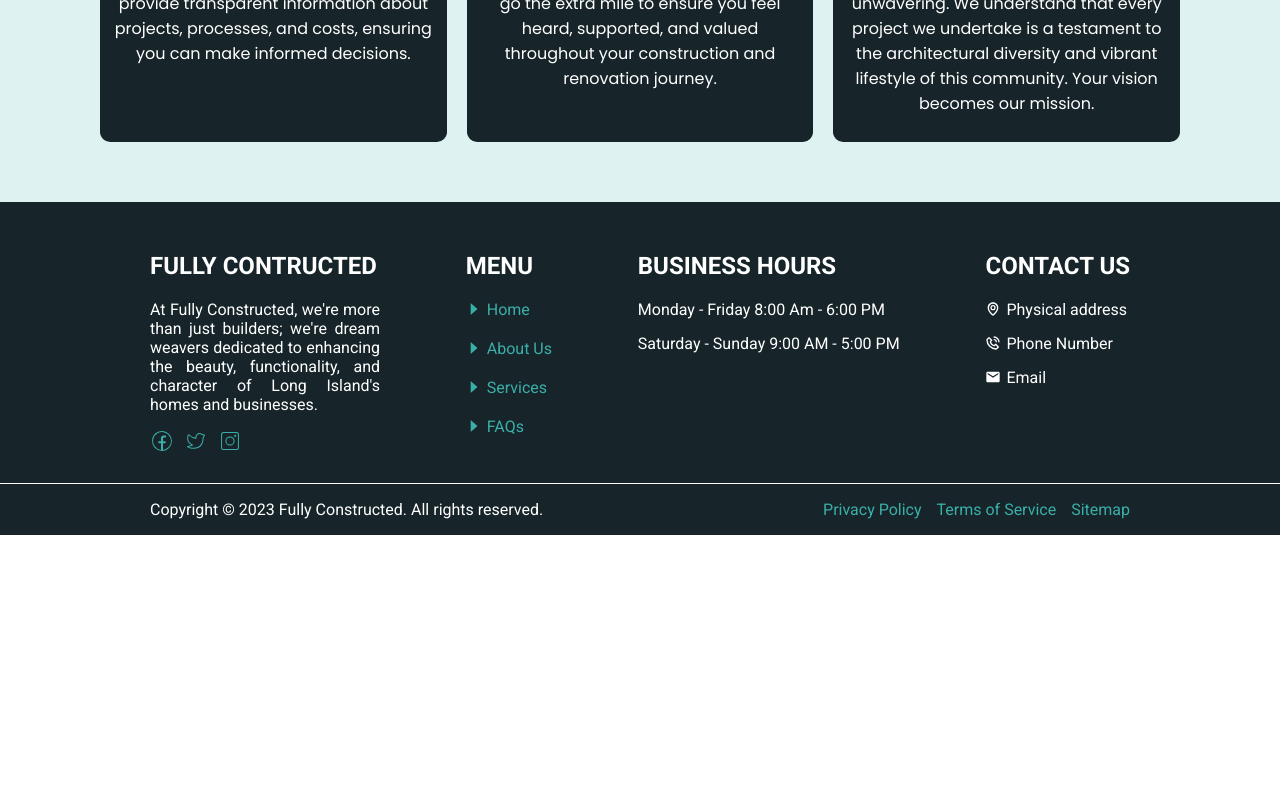
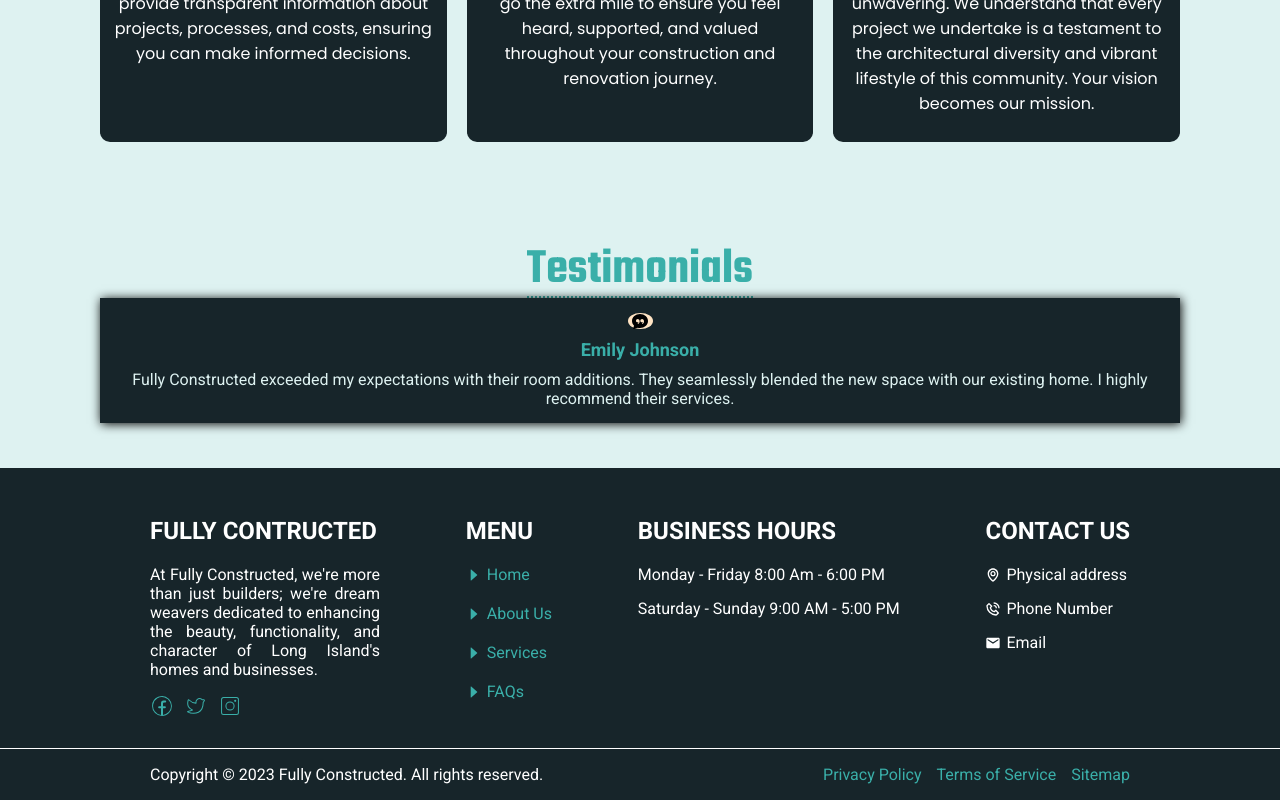
Before and after one commit to Wahaj-Ali/construction-web, a React (Create React App) app: page / in a window 1280 px wide. Shown: the part 3423-4223 px from the top of the page. Before the commit the page ends 3958 px from the top, so only its background shows below. Built offline with nearby package versions, Linux system fonts and the light colour scheme.

Commit message:
Update Home.jsx
Add testimonial section to the home page.

```diff
--- a/src/Pages/Home/Home.jsx
+++ b/src/Pages/Home/Home.jsx
@@ -11,6 +11,7 @@ import floor from '../../Assets/Flooring Installation.jpg';
 import carpentry from '../../Assets/Carpentry and Trim Work.jpg';
 import './Home.css';
 import AbWCU from '../../Components/AbtWCU/AbWCU';
+import Testimonials from '../../Components/Testimonials/Testimonials';
 
 const Home = () => {
     return (
@@ -55,6 +56,7 @@ const Home = () => {
                 </div>
 
                 <AbWCU />
+                <Testimonials />
 
             </div>
         </>
```
